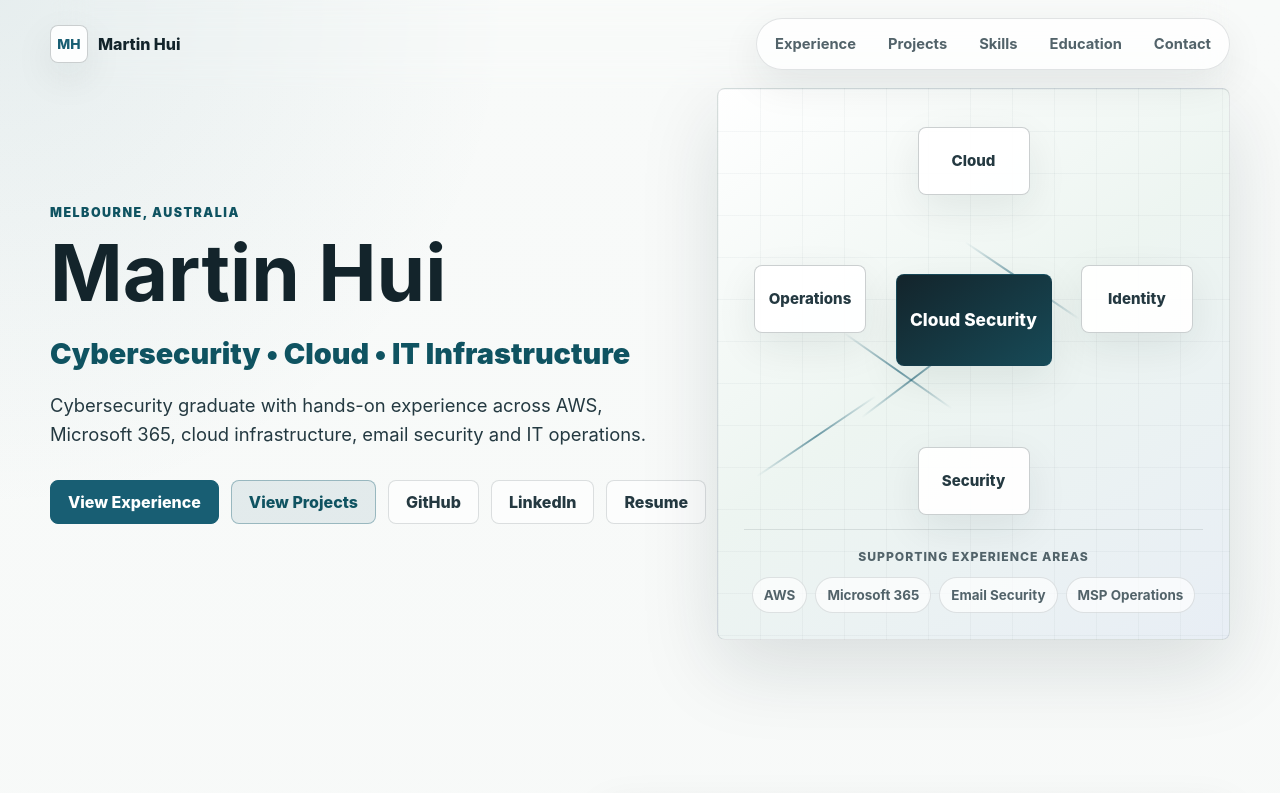
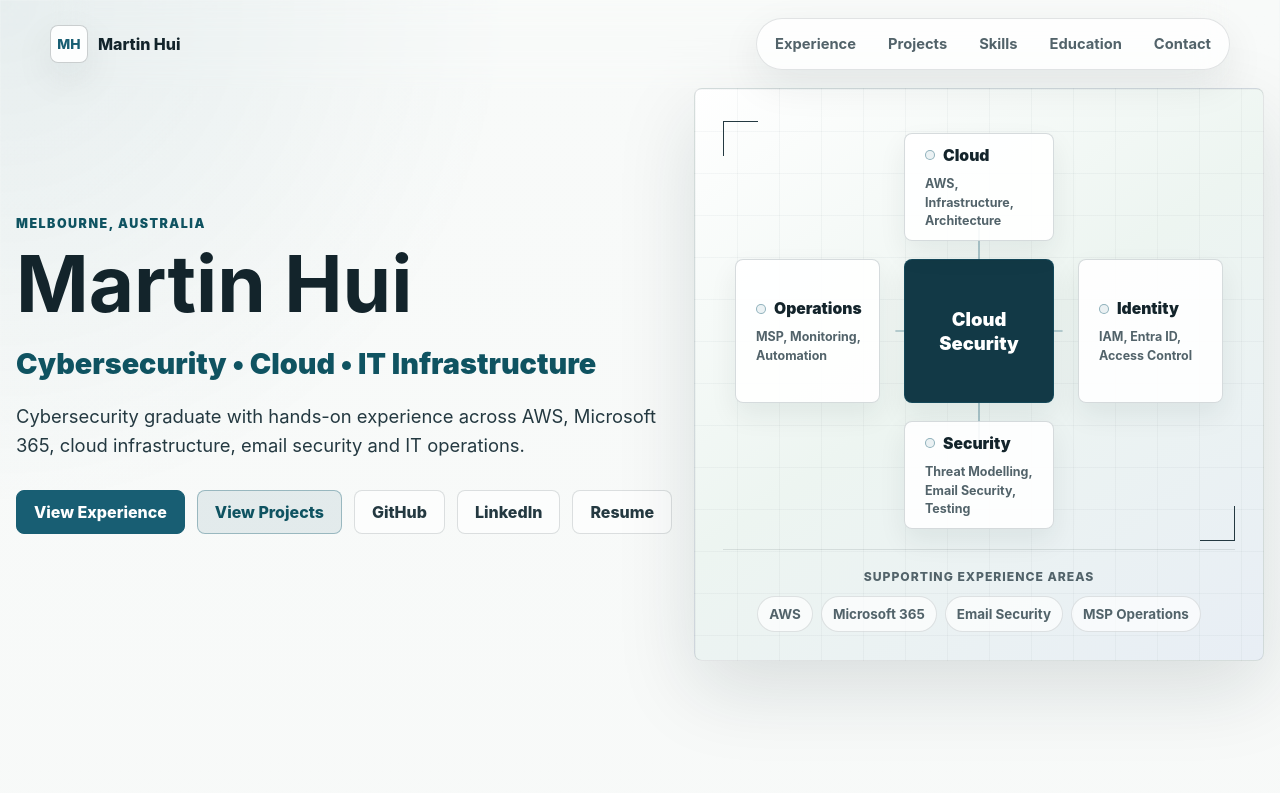
Before and after one commit to mmh11/portfolio, a React (Vite) app in the folder Portfolio/: page / in a window 1280 px wide. Shown: the top 793 px of the page. Built offline with nearby package versions, Linux system fonts and the light colour scheme.

Commit message:
Homepage hero refinement

```diff
--- a/Portfolio/index.html
+++ b/Portfolio/index.html
@@ -2,7 +2,7 @@
 <html lang="en">
   <head>
     <meta charset="UTF-8" />
-    <link rel="icon" type="image/svg+xml" href="/fish.svg" />
+    <link rel="icon" type="image/svg+xml" href="/MH.svg" />
     <meta name="viewport" content="width=device-width, initial-scale=1.0" />
     <title>Martin Hui | Cybersecurity, Cloud & AWS</title>
     <meta
@@ -24,14 +24,14 @@
     />
     <meta property="og:url" content="https://sze.bio/" />
     <meta property="og:site_name" content="Martin Hui Portfolio" />
-    <meta property="og:image" content="https://sze.bio/fish.svg" />
+    <meta property="og:image" content="https://sze.bio/MH.svg" />
     <meta name="twitter:card" content="summary" />
     <meta name="twitter:title" content="Martin Hui | Cybersecurity, Cloud & AWS" />
     <meta
       name="twitter:description"
       content="Cybersecurity graduate based in Melbourne with hands-on experience across AWS, Microsoft 365, cloud infrastructure, email security, networking and software development."
     />
-    <meta name="twitter:image" content="https://sze.bio/fish.svg" />
+    <meta name="twitter:image" content="https://sze.bio/MH.svg" />
     <script type="application/ld+json">
       {
         "@context": "https://schema.org",
--- a/Portfolio/src/App.css
+++ b/Portfolio/src/App.css
@@ -89,8 +89,9 @@ p {
 
 .hero-section {
   display: grid;
-  grid-template-columns: minmax(0, 1.1fr) minmax(330px, 0.9fr);
-  gap: 40px;
+  grid-template-columns: minmax(0, 1fr) minmax(570px, 0.82fr);
+  gap: 36px;
+  width: min(1260px, calc(100% - 32px));
   min-height: calc(100vh - 180px);
   align-items: center;
   padding-top: 0;
@@ -184,101 +185,144 @@ p {
   height: 100%;
 }
 
-.architecture-diagram {
+.blueprint-map {
   position: relative;
-  min-height: 398px;
-  margin: 32px 34px 0;
+  display: grid;
+  width: auto;
+  min-width: 0;
+  grid-template-columns: minmax(0, 1fr) minmax(150px, 0.9fr) minmax(0, 1fr);
+  grid-template-rows: 108px 144px 108px;
+  gap: 18px 24px;
+  min-height: 408px;
+  margin: 32px 28px 0;
+  padding: 12px;
+  align-content: center;
 }
 
-.diagram-node,
-.diagram-core {
+.blueprint-map::before,
+.blueprint-map::after {
   position: absolute;
+  width: 34px;
+  height: 34px;
+  border-color: rgba(24, 94, 115, 0.2);
+  content: '';
+}
+
+.blueprint-map::before {
+  top: 0;
+  left: 0;
+  border-top: 1px solid;
+  border-left: 1px solid;
+}
+
+.blueprint-map::after {
+  right: 0;
+  bottom: 0;
+  border-right: 1px solid;
+  border-bottom: 1px solid;
+}
+
+.blueprint-lines {
+  position: absolute;
+  inset: 12px;
+  z-index: 1;
+  width: calc(100% - 24px);
+  height: calc(100% - 24px);
+  pointer-events: none;
+}
+
+.blueprint-lines path {
+  fill: none;
+  stroke: rgba(24, 94, 115, 0.34);
+  stroke-linecap: round;
+  stroke-width: 0.38;
+}
+
+.blueprint-lines circle {
+  fill: rgba(24, 94, 115, 0.44);
+}
+
+.blueprint-card,
+.blueprint-core {
+  position: relative;
   z-index: 2;
   display: grid;
-  place-items: center;
-  border: 1px solid var(--line-strong);
+  max-width: 100%;
+  align-content: center;
+  justify-items: start;
+  min-width: 0;
+  border: 1px solid rgba(31, 59, 70, 0.18);
   border-radius: 8px;
-  background: rgba(255, 255, 255, 0.92);
-  color: var(--text-strong);
-  font-weight: 850;
-  box-shadow: var(--shadow-soft);
+  box-shadow: 0 12px 28px rgba(19, 36, 43, 0.07);
 }
 
-.diagram-node {
-  width: 112px;
-  height: 68px;
-  color: var(--text);
-  font-size: 0.94rem;
+.blueprint-card {
+  gap: 8px;
+  min-height: 94px;
+  padding: 18px 20px;
+  background: rgba(255, 255, 255, 0.9);
+  color: var(--text-strong);
 }
 
-.diagram-core {
-  inset: 50%;
-  width: 156px;
-  height: 92px;
-  translate: -50% -50%;
-  border-color: rgba(24, 94, 115, 0.38);
-  background: linear-gradient(145deg, var(--text-strong), #174a57);
+.blueprint-core {
+  grid-column: 2;
+  grid-row: 2;
+  place-items: center;
+  min-height: 118px;
+  padding: 22px 24px;
+  border-color: rgba(24, 94, 115, 0.42);
+  background: #123946;
   color: #ffffff;
-  font-size: 1.08rem;
+  font-size: 1.15rem;
+  font-weight: 900;
+  line-height: 1.32;
   text-align: center;
 }
 
-.node-cloud {
-  top: 6px;
-  left: 50%;
-  translate: -50% 0;
+.blueprint-card-cloud {
+  grid-column: 2;
+  grid-row: 1;
 }
 
-.node-identity {
-  top: 144px;
-  right: 2px;
+.blueprint-card-operations {
+  grid-column: 1;
+  grid-row: 2;
 }
 
-.node-security {
-  bottom: 4px;
-  left: 50%;
-  translate: -50% 0;
+.blueprint-card-identity {
+  grid-column: 3;
+  grid-row: 2;
 }
 
-.node-ops {
-  top: 144px;
-  left: 2px;
+.blueprint-card-security {
+  grid-column: 2;
+  grid-row: 3;
 }
 
-.diagram-link {
-  position: absolute;
-  z-index: 1;
-  height: 2px;
-  transform-origin: left center;
-  background: linear-gradient(90deg, rgba(24, 94, 115, 0), rgba(24, 94, 115, 0.62), rgba(24, 94, 115, 0));
+.blueprint-card-title {
+  display: flex;
+  align-items: center;
+  gap: 8px;
+  color: var(--text-strong);
+  font-size: 0.98rem;
+  font-weight: 900;
 }
 
-.link-a {
-  top: 120px;
-  left: 48%;
-  width: 138px;
-  rotate: 34deg;
+.blueprint-card-title::before {
+  width: 8px;
+  height: 8px;
+  border: 1px solid rgba(24, 94, 115, 0.44);
+  border-radius: 999px;
+  background: rgba(24, 94, 115, 0.08);
+  content: '';
 }
 
-.link-b {
-  top: 216px;
-  right: 96px;
-  width: 132px;
-  rotate: 143deg;
-}
-
-.link-c {
-  bottom: 122px;
-  left: 28%;
-  width: 144px;
-  rotate: 146deg;
-}
-
-.link-d {
-  top: 211px;
-  left: 92px;
-  width: 132px;
-  rotate: 35deg;
+.blueprint-card-detail {
+  color: var(--text-muted);
+  font-size: 0.78rem;
+  font-weight: 720;
+  line-height: 1.48;
+  overflow-wrap: anywhere;
 }
 
 .hero-signal-grid {
@@ -288,7 +332,7 @@ p {
 }
 
 .diagram-support {
-  margin: 10px 26px 26px;
+  margin: 8px 28px 28px;
   padding-top: 18px;
   border-top: 1px solid rgba(19, 36, 43, 0.11);
 }
@@ -901,6 +945,12 @@ li {
     min-height: 460px;
   }
 
+  .blueprint-map {
+    grid-template-columns: minmax(116px, 1fr) minmax(150px, 1fr) minmax(116px, 1fr);
+    gap: 16px;
+    margin: 28px 26px 0;
+  }
+
   .capability-grid,
   .skills-grid,
   .contact-card {
@@ -1024,41 +1074,45 @@ li {
     max-height: 260px;
   }
 
-  .architecture-diagram {
+  .blueprint-map {
     display: grid;
     grid-template-columns: 1fr;
+    grid-template-rows: none;
     gap: 10px;
     min-height: auto;
-    margin: 20px 18px 0;
+    margin: 18px 14px 0;
+    padding: 0;
   }
 
-  .diagram-node,
-  .diagram-core {
-    position: static;
-    width: 100%;
-    height: auto;
-    min-height: 54px;
-    translate: none;
+  .blueprint-lines,
+  .blueprint-map::before,
+  .blueprint-map::after {
+    display: none;
   }
 
-  .diagram-node {
-    font-size: 0.8rem;
+  .blueprint-card,
+  .blueprint-core {
+    grid-column: 1;
+    grid-row: auto;
+    width: 100%;
+    min-width: 0;
+    max-width: 100%;
+    min-height: 66px;
+    padding: 14px;
   }
 
-  .diagram-core {
-    font-size: 0.9rem;
+  .blueprint-core {
+    order: -1;
+    min-height: 76px;
+  }
+
+  .blueprint-card-detail {
+    font-size: 0.76rem;
   }
 
   .diagram-support {
     margin: 8px 18px 20px;
     padding-top: 14px;
-  }
-
-  .link-a,
-  .link-b,
-  .link-c,
-  .link-d {
-    display: none;
   }
 
   .experience-heading,
--- a/Portfolio/src/components/ArchitectureDiagram.jsx
+++ b/Portfolio/src/components/ArchitectureDiagram.jsx
@@ -1,24 +1,61 @@
+const capabilities = [
+  {
+    className: 'blueprint-card-cloud',
+    title: 'Cloud',
+    detail: 'AWS, Infrastructure, Architecture',
+  },
+  {
+    className: 'blueprint-card-operations',
+    title: 'Operations',
+    detail: 'MSP, Monitoring, Automation',
+  },
+  {
+    className: 'blueprint-card-identity',
+    title: 'Identity',
+    detail: 'IAM, Entra ID, Access Control',
+  },
+  {
+    className: 'blueprint-card-security',
+    title: 'Security',
+    detail: 'Threat Modelling, Email Security, Testing',
+  },
+]
+
+const supportingAreas = ['AWS', 'Microsoft 365', 'Email Security', 'MSP Operations']
+
 export default function ArchitectureDiagram() {
   return (
     <div className="architecture-visual" aria-hidden="true">
-      <div className="architecture-diagram">
-        <div className="diagram-node node-cloud">Cloud</div>
-        <div className="diagram-node node-identity">Identity</div>
-        <div className="diagram-node node-security">Security</div>
-        <div className="diagram-node node-ops">Operations</div>
-        <div className="diagram-core">Cloud Security</div>
-        <span className="diagram-link link-a" />
-        <span className="diagram-link link-b" />
-        <span className="diagram-link link-c" />
-        <span className="diagram-link link-d" />
+      <div className="blueprint-map">
+        <svg className="blueprint-lines" viewBox="0 0 100 100" preserveAspectRatio="none">
+          <path d="M50 22 V39" />
+          <path d="M33 50 H40" />
+          <path d="M60 50 H67" />
+          <path d="M50 61 V78" />
+          <circle cx="50" cy="39" r="0.9" />
+          <circle cx="40" cy="50" r="0.9" />
+          <circle cx="60" cy="50" r="0.9" />
+          <circle cx="50" cy="61" r="0.9" />
+        </svg>
+
+        <div className="blueprint-core">
+          <span>Cloud Security</span>
+        </div>
+
+        {capabilities.map((capability) => (
+          <div className={`blueprint-card ${capability.className}`} key={capability.title}>
+            <span className="blueprint-card-title">{capability.title}</span>
+            <span className="blueprint-card-detail">{capability.detail}</span>
+          </div>
+        ))}
       </div>
+
       <div className="diagram-support">
-        <span className="support-label">Supporting experience areas</span>
+        <span className="support-label">Supporting Experience Areas</span>
         <div className="hero-signal-grid">
-          <span>AWS</span>
-          <span>Microsoft 365</span>
-          <span>Email Security</span>
-          <span>MSP Operations</span>
+          {supportingAreas.map((area) => (
+            <span key={area}>{area}</span>
+          ))}
         </div>
       </div>
     </div>
```
Also changed, not shown: Portfolio/public/MH.svg (added).
